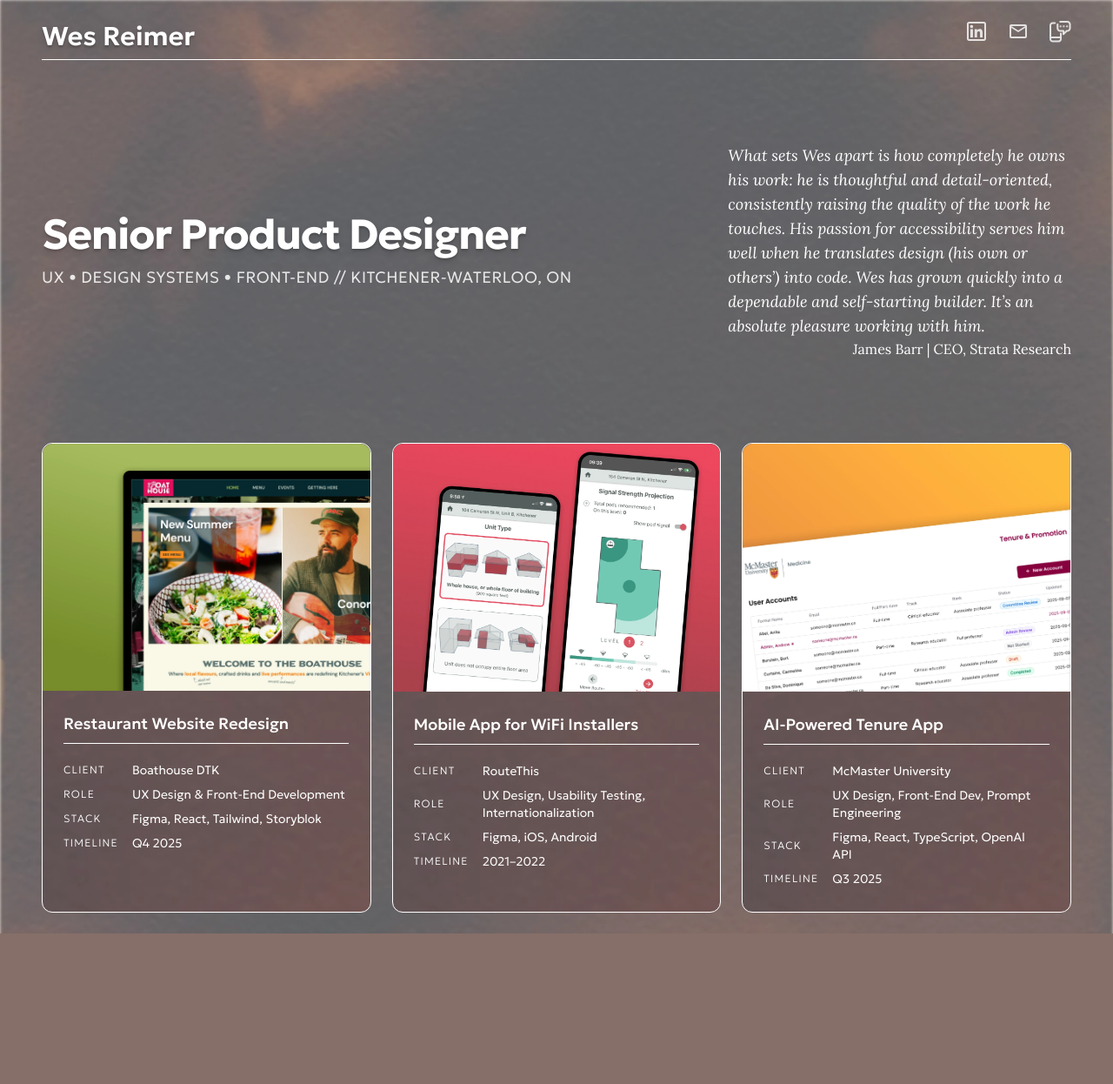
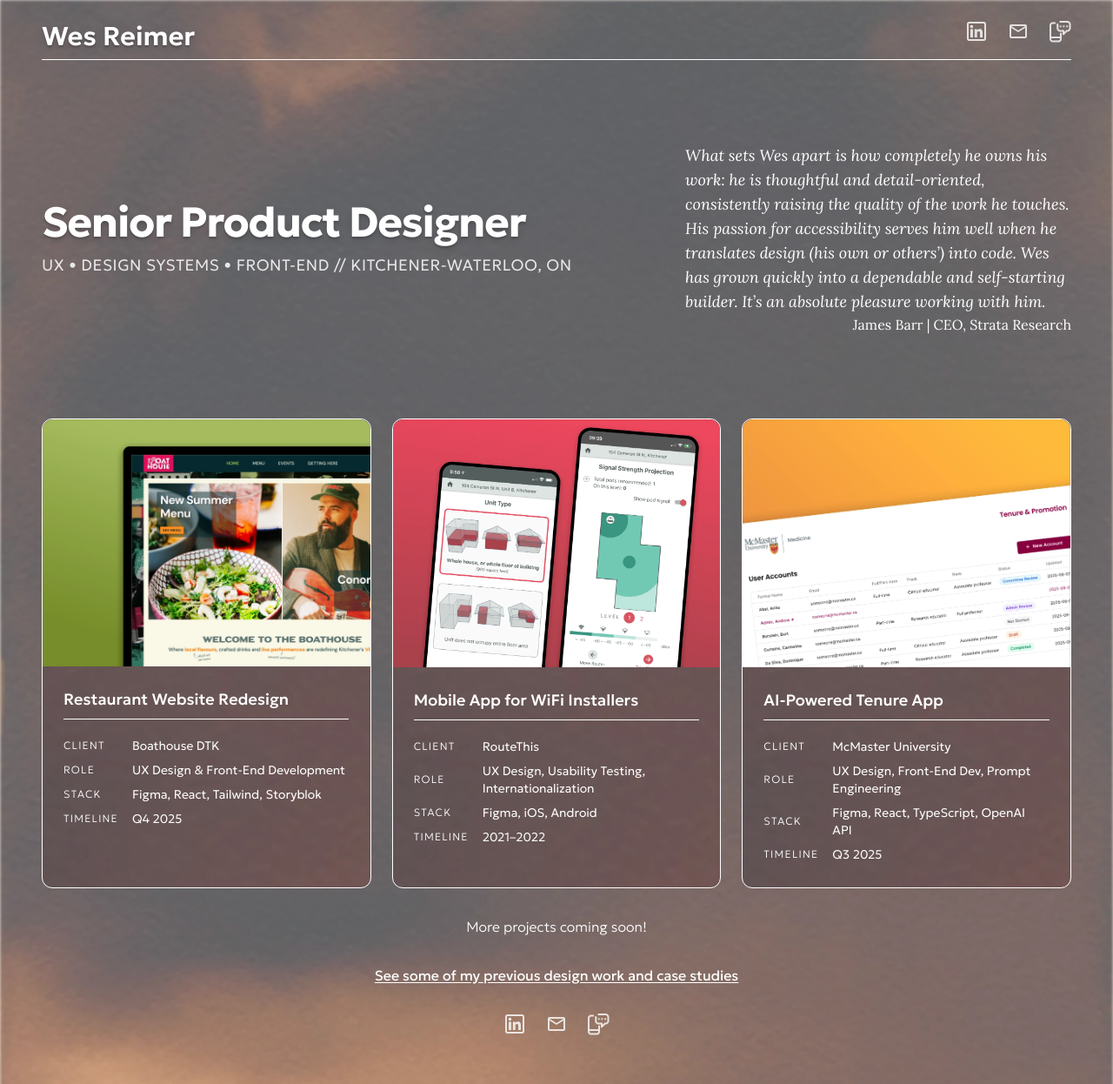
Before and after one commit to MrFussyfont/vite-portfolio, a React (Vite) app: page / in a window 1280 px wide. Shown: the whole page at 87% size. Before the commit the page ends 1073 px from the top, so only its background shows below. Built offline with nearby package versions, Linux system fonts and the light colour scheme.

Commit message:
add footer with links

```diff
--- a/src/App.tsx
+++ b/src/App.tsx
@@ -1,4 +1,5 @@
 import Header from "./components/Header";
+import ContactLinks from "./components/ContactLinks";
 import ProjectCard from "./components/ProjectCard";
 import projects from "./projects.json";
 
@@ -16,7 +17,7 @@ function App() {
               ux • design systems • front-end // kitchener-waterloo, on
             </p>
           </div>
-          <div className="lg:max-w-1/3 font-lora">
+          <div className="lg:max-w-6/16 font-lora">
             <blockquote className="italic text-lg">
               What sets Wes apart is how completely he owns his work: he is
               thoughtful and detail-oriented, consistently raising the quality
@@ -44,6 +45,18 @@ function App() {
           ))}
         </div>
       </main>
+      <footer className="flex flex-col items-center gap-8 p-8 container m-auto">
+        <p className="font-extralight">More projects coming soon!</p>
+        <a
+          href="https://wes.reimer-reason.ca"
+          target="_blank"
+          rel="noreferrer"
+          className="underline underline-offset-2 hover:bg-white hover:text-yellow-900 transition-colors"
+        >
+          See some of my previous design work and case studies
+        </a>
+        <ContactLinks />
+      </footer>
     </>
   );
 }
```
